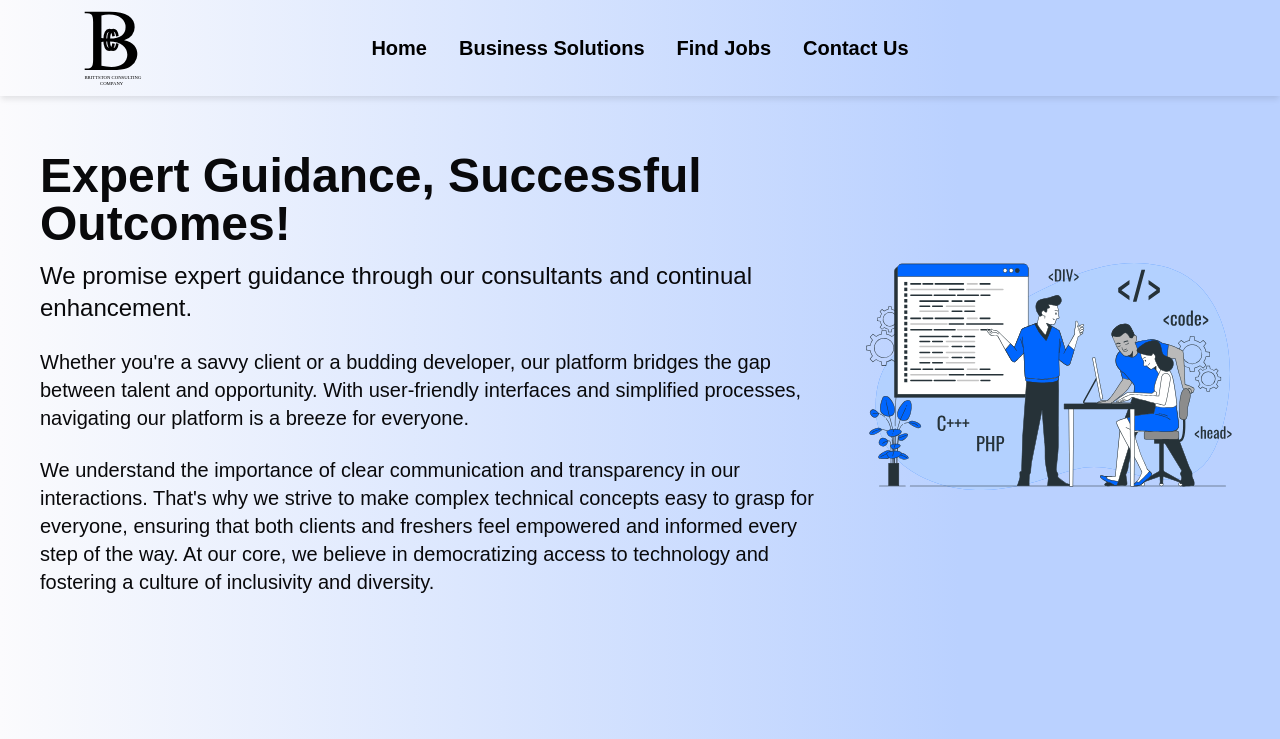
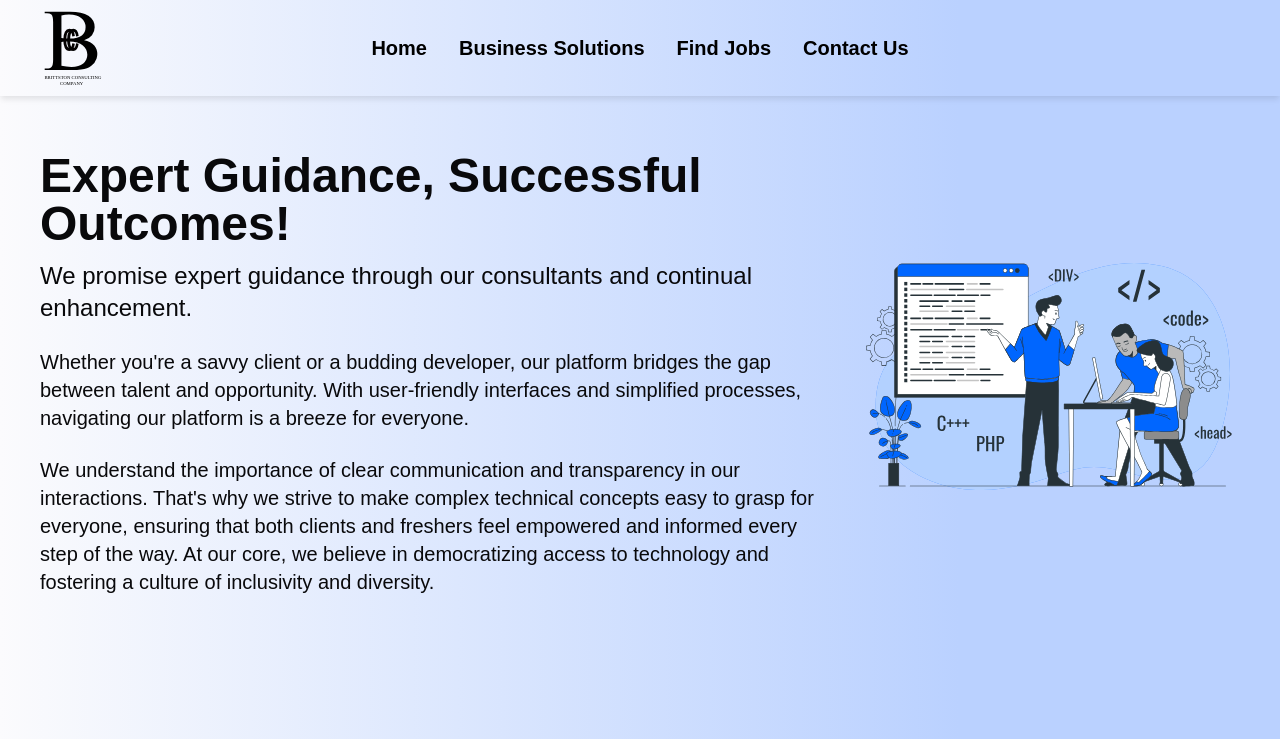
Before and after one commit to neerajng/bcc, a React (Vite) app: page / in a window 1280 px wide. Shown: the top 739 px of the page. Built offline with nearby package versions, Linux system fonts and the light colour scheme; no server answers.

Commit message:
Partially fixed logo alignment

```diff
--- a/src/components/Navbar.jsx
+++ b/src/components/Navbar.jsx
@@ -10,8 +10,9 @@ const Navbar = () => {
         setIsOpen(!isOpen);
     };
   return (
-    <div className="navbar sticky z-50 md:px-20 px-10 top-0 left-0 w-full shadow-bottom
-     text-black font-bold ">{/* border-4 border-indigo-600 */}
+    <div className="navbar sticky z-50 max-md:px-10 md:px-10
+     top-0 left-0 w-full shadow-bottom text-black font-bold ">
+      {/* border-4 border-indigo-600 */}
 
       <div className="navbar-start">
 
--- a/tailwind.config.js
+++ b/tailwind.config.js
@@ -7,8 +7,8 @@ export default {
       xxs: '280px',
       xs:'375px',
       sm: '480px',
-      md: '768px',
-      lg: '976px',
+      md: '768px',//767 fine
+      lg: '976px',//975 fine
       xl: '1440px',
     },
     extend: {},
```
